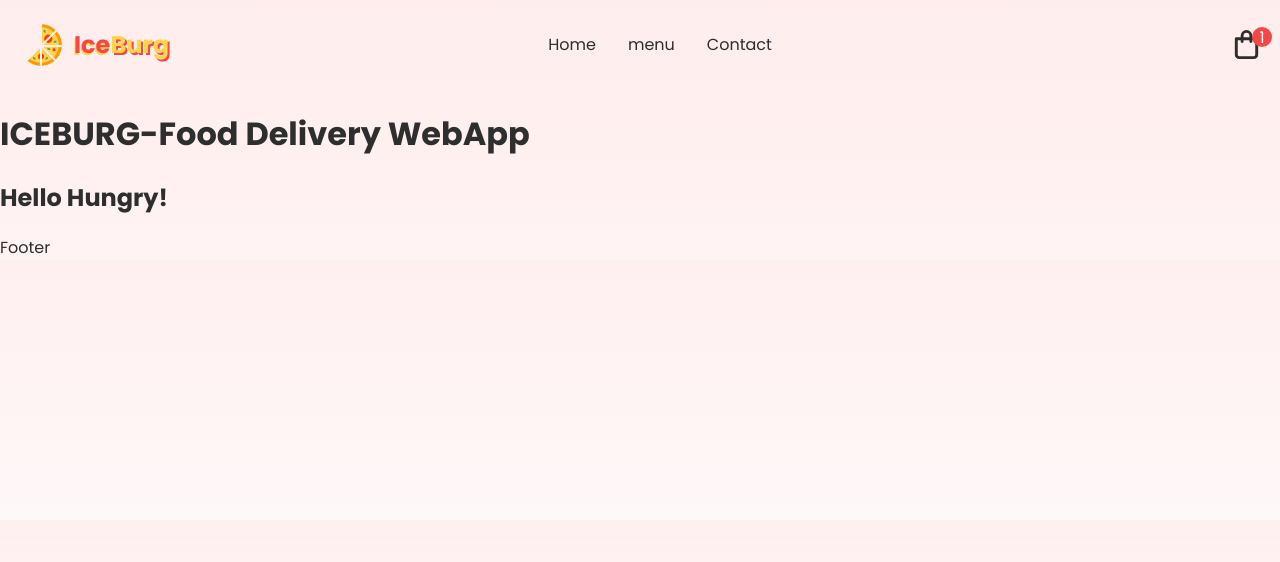
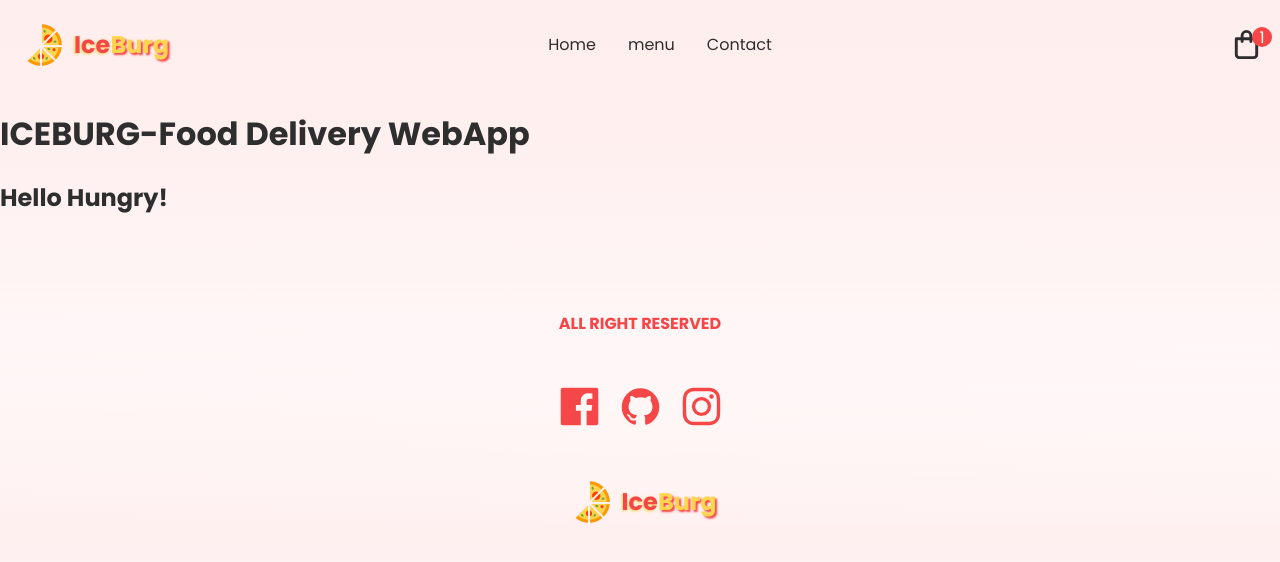
Before and after one commit to sabbirpboss/SlicePizza-FoodDelivery-WebApp, a Next.js app: page / in a window 1280 px wide. Shown: the top 562 px of the page. Built offline with nearby package versions, Linux system fonts and the light colour scheme.

Commit message:
Footer Added

```diff
--- a/Components/Footer.jsx
+++ b/Components/Footer.jsx
@@ -1,7 +1,20 @@
+import Image from "next/image";
+import css from "../styles/Footer.module.css";
+import { UilFacebook, UilGithub, UilInstagram } from "@iconscout/react-unicons";
+import Logo from "./Logo";
+
 export default function Footer() {
-    return (
-        <div>
-            Footer
-        </div>
-    )
-    }
+  return (
+    <div className={css.container}>
+      <span>ALL RIGHT RESERVED</span>
+      <div className={css.social}>
+        <UilFacebook size={45} />
+        <UilGithub size={45} />
+        <UilInstagram size={45} />
+      </div>
+
+      {/* logo side */}
+      <Logo />
+    </div>
+  );
+}
--- a/Components/Header.jsx
+++ b/Components/Header.jsx
@@ -1,18 +1,13 @@
 import Image from "next/image";
 import css from "../styles/Header.module.css";
-import Logo from "./../assets/Logo.png";
 import { UilShoppingBag } from "@iconscout/react-unicons";
+import Logo from "./Logo";
 
 export default function Header() {
   return (
     <div className={css.header}>
       {/* logo side */}
-      <div className={css.logo}>
-        <Image src={Logo} alt="" width={50} height={50} />
-        <span>
-          Ice<span>Burg</span>
-        </span>
-      </div>
+      <Logo />
 
       {/* menu side */}
       <ul className={css.menu}>
--- /dev/null
+++ b/Components/Logo.jsx
@@ -0,0 +1,14 @@
+import Image from "next/image";
+import logo from "./../assets/Logo.png";
+import css from "../styles/Logo.module.css";
+
+export default function Logo() {
+    return(
+        <div className={css.logo}>
+        <Image src={logo} alt="" width={50} height={50} />
+        <span>
+          Ice<span>Burg</span>
+        </span>
+      </div>
+    )
+}
--- /dev/null
+++ b/styles/Footer.module.css
@@ -0,0 +1,27 @@
+.container {
+  display: flex;
+  flex-direction: column;
+  gap: 3rem;
+  margin-top: 6rem;
+  align-items: center;
+  justify-content: center;
+  background: linear-gradient(
+    1deg,
+    rgba(255, 237, 237, 0.85) 0%,
+    rgba(255, 255, 255, 0) 14rem
+  );
+}
+
+.container > span {
+  color: var(--themeRed);
+  font-weight: bold;
+}
+
+.social {
+  display: flex;
+  gap: 1rem;
+}
+
+.social > * {
+  fill: var(--themeRed);
+}
--- a/styles/Header.module.css
+++ b/styles/Header.module.css
@@ -3,25 +3,6 @@
   align-items: center;
   justify-content: space-between;
   padding: 1rem;
-}
-
-.logo {
-  display: flex;
-  align-items: center;
-  justify-content: flex-start;
-  gap: 0.5rem;
-  flex: 1;
-}
-
-.logo > span {
-  font-weight: bold;
-  font-size: 1.5rem;
-  color: #f54748;
-  text-shadow: -1px 2px #ffd54f;
-}
-.logo > span > span {
-  color: #ffd54f;
-  text-shadow: 2px 2px #f54748;
 }
 
 .menu {
--- /dev/null
+++ b/styles/Logo.module.css
@@ -0,0 +1,18 @@
+.logo {
+    display: flex;
+    align-items: center;
+    justify-content: flex-start;
+    gap: 0.5rem;
+    flex: 1;
+  }
+
+  .logo > span {
+    font-weight: bold;
+    font-size: 1.5rem;
+    color: #f54748;
+    text-shadow: -1px 1px 3px #ffd54f;
+  }
+  .logo > span > span {
+    color: #ffd54f;
+    text-shadow: 2px 2px 2px #f54748;
+  }
```
